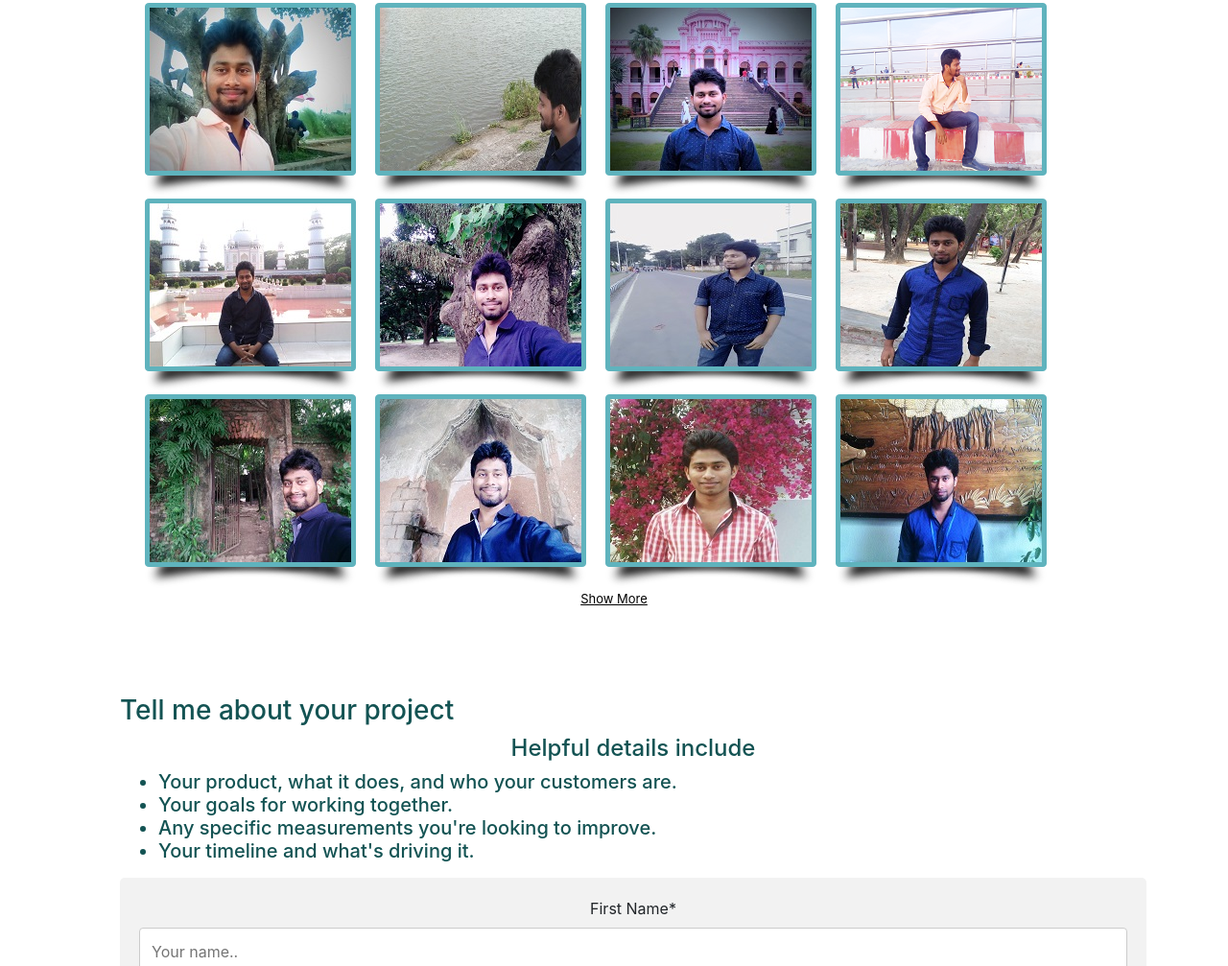
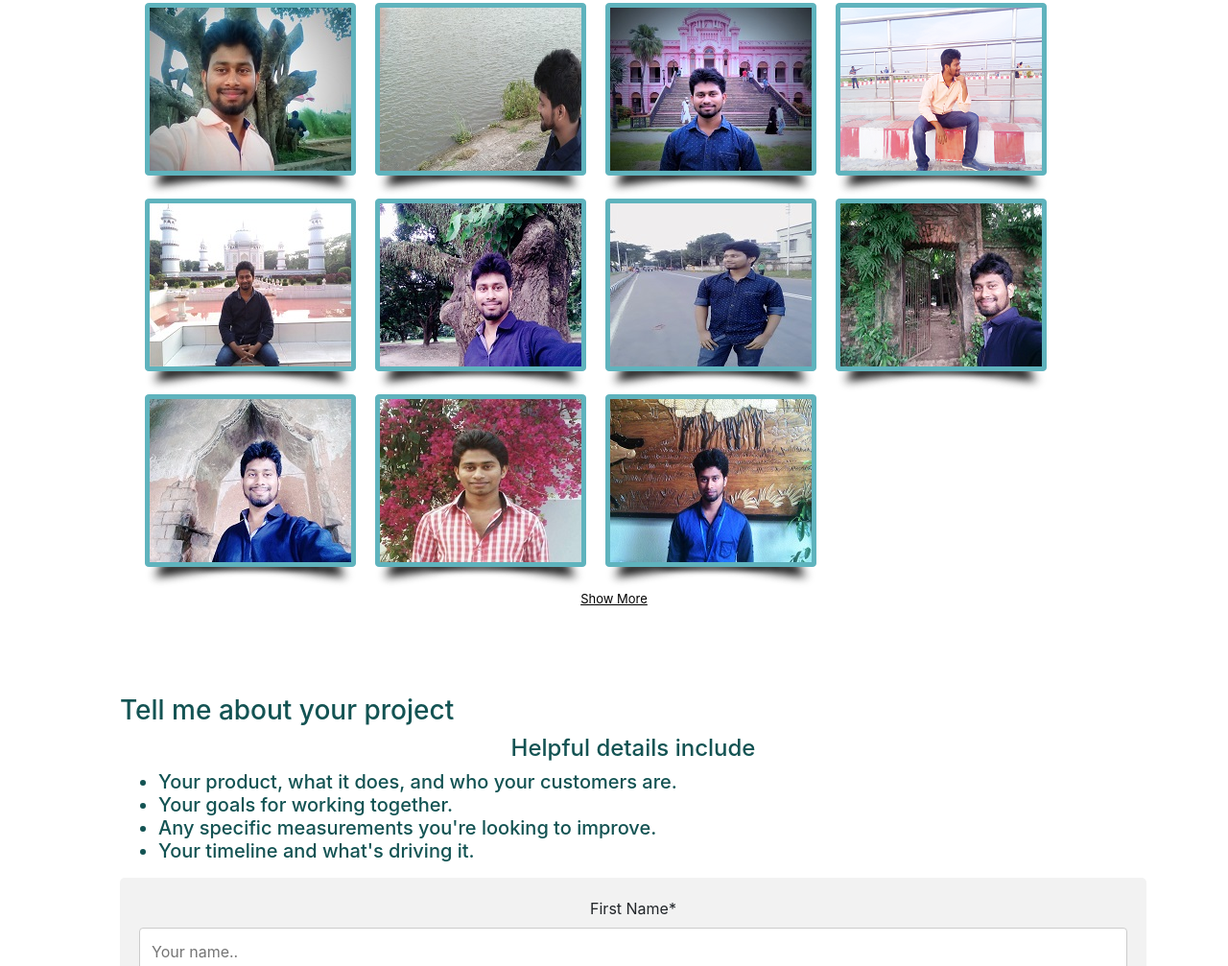
Before and after one commit to mehedi-i/profile, a plain HTML site: page index.html in a window 1280 px wide. Shown: the part 2853-3860 px from the top of the page at 96% size. Drawn offline with Linux system fonts and the light colour scheme; a script that the page names is missing.

Commit message:
Update index.html

```diff
--- a/index.html
+++ b/index.html
@@ -396,11 +396,7 @@
                             <img src="images/p11.jpg" alt="">
                         </a>
                     </li>
-                    <li>
-                        <a href="#">
-                            <img src="images/p12.jpg" alt="">
-                        </a>
-                    </li>
+                    <!--dp-->
                     <li>
                         <a href="#">
                             <img src="images/p13.jpg" alt="">
```
